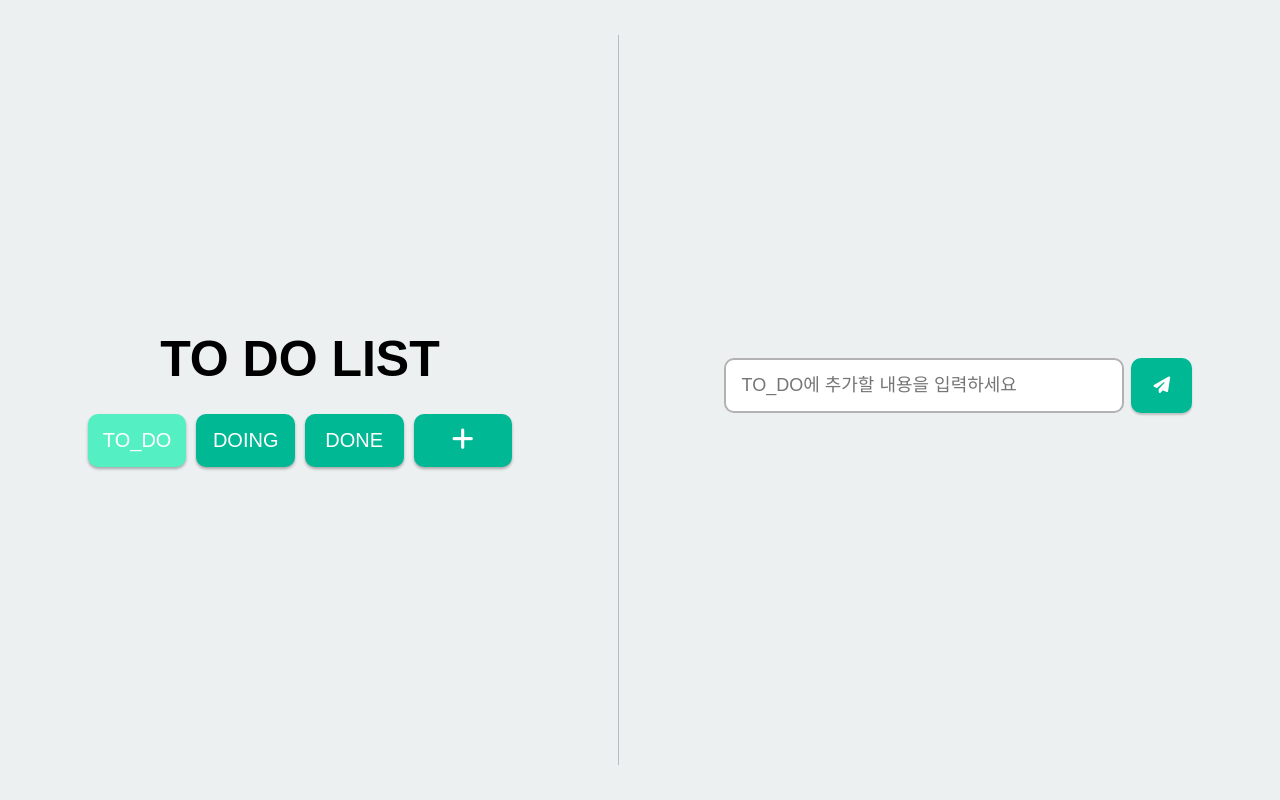
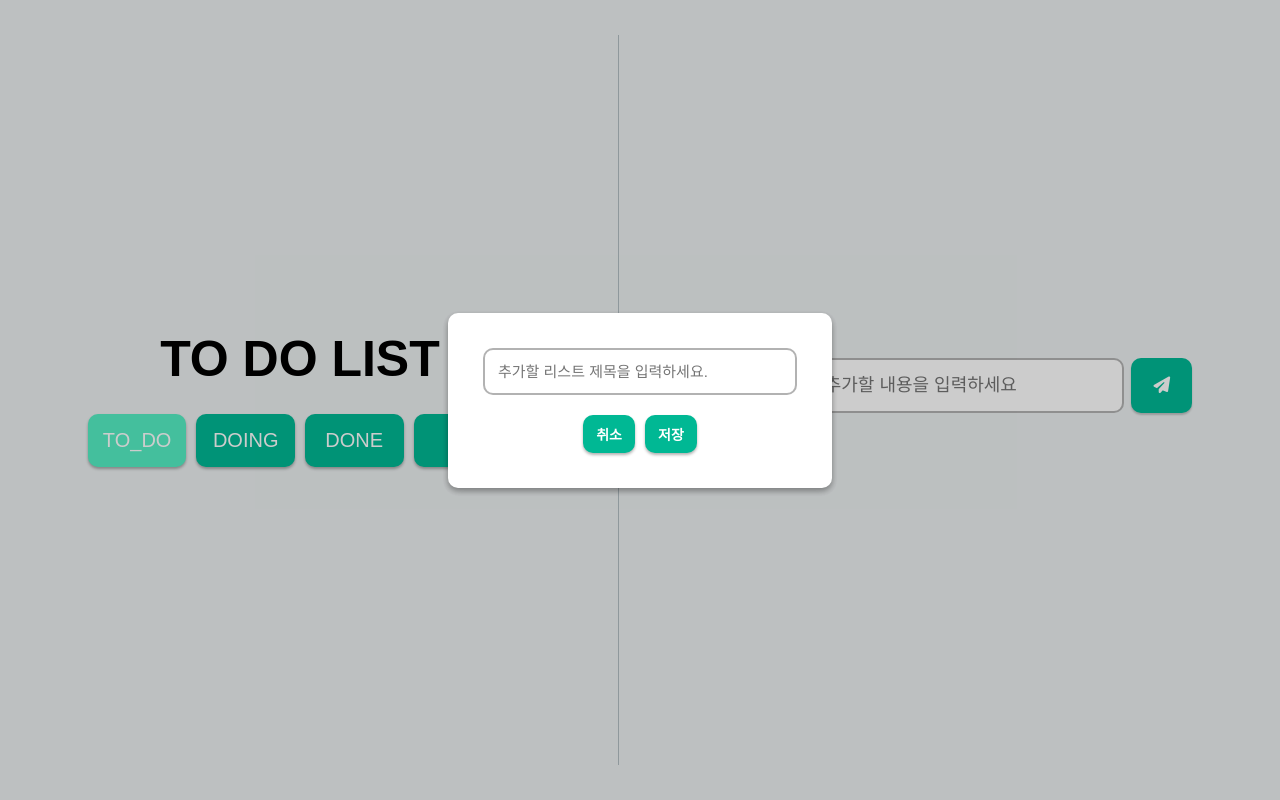
Before and after one commit to lee-yun-pyo/todolist-by-react, a React (Create React App) app: page / in a window 1280 px wide. Both pictures are taken after a click on the button 462 px from the left and 440 px from the top of the page. Built offline with nearby package versions, Linux system fonts and the light colour scheme.

Commit message:
#6 ModalAddList.tsx 생성

```diff
--- a/src/atoms.tsx
+++ b/src/atoms.tsx
@@ -35,3 +35,8 @@ export const toDoSelector = selector({
       return todos.filter((todo) => todo.category === category);
   },
 });
+
+export const AddListModalState = atom<boolean>({
+  key: "addListModal",
+  default: false,
+});
--- a/src/components/TodoList.tsx
+++ b/src/components/TodoList.tsx
@@ -1,8 +1,14 @@
 import CreateTodo from "./CreateTodo";
 import Todo from "./Todo";
-import { useRecoilValue, useRecoilState } from "recoil";
-import { toDoCategory, toDoSelector, Categories } from "../atoms";
+import { useRecoilValue, useRecoilState, useSetRecoilState } from "recoil";
+import {
+  toDoCategory,
+  toDoSelector,
+  Categories,
+  AddListModalState,
+} from "../atoms";
 import styled from "styled-components";
+import ModalAddList from "../etc/ModalAddList";
 
 const Container = styled.div`
   display: flex;
@@ -54,16 +60,15 @@ const Line = styled.div`
   background-color: #b2bec3;
 `;
 
-const List = styled.ul`
-  /* display: flex;
-  flex-direction: column; */
-`;
-
 function TodoList() {
   const todos = useRecoilValue(toDoSelector);
   const [category, setCategory] = useRecoilState(toDoCategory);
+  const setDisplayModal = useSetRecoilState(AddListModalState);
   const onClick = (event: React.MouseEvent<HTMLButtonElement>) => {
     setCategory(event.currentTarget.innerText as any);
+  };
+  const showModal = () => {
+    setDisplayModal(true);
   };
   return (
     <Container>
@@ -79,7 +84,7 @@ function TodoList() {
           <Button onClick={onClick} isActive={category === Categories.DONE}>
             {Categories.DONE}
           </Button>
-          <Button isActive={false}>
+          <Button isActive={false} onClick={showModal}>
             <i className="fa-solid fa-plus fa-lg"></i>
           </Button>
         </BtnDiv>
@@ -93,6 +98,8 @@ function TodoList() {
           ))}
         </ul>
       </div>
+
+      <ModalAddList />
     </Container>
   );
 }
--- /dev/null
+++ b/src/etc/ModalAddList.tsx
@@ -0,0 +1,127 @@
+import styled from "styled-components";
+import { useRecoilState } from "recoil";
+import { AddListModalState } from "../atoms";
+
+const Modal = styled.div<{ showModal: boolean }>`
+  position: fixed;
+  top: 0;
+  left: 0;
+  width: 100%;
+  height: 100%;
+  display: flex;
+  justify-content: center;
+  align-items: center;
+  display: ${(props) => (props.showModal ? "" : "none")};
+`;
+const Overlay = styled.div`
+  background-color: rgba(0, 0, 0, 0.2);
+  width: 100%;
+  height: 100%;
+  position: absolute;
+`;
+
+const Content = styled.div`
+  background-color: #fff;
+  position: relative;
+  width: 30%;
+  padding: 35px;
+  border-radius: 10px;
+  display: flex;
+  flex-direction: column;
+  align-items: center;
+  box-shadow: 0 3px 6px rgba(0, 0, 0, 0.16), 0 3px 6px rgba(0, 0, 0, 0.23);
+  transform: translateZ(1);
+  transition: transform 0.25s ease-out;
+  animation: mmslideIn 0.3s cubic-bezier(0, 0, 0.2, 1);
+  @keyframes mmfadeIn {
+    from {
+      opacity: 0;
+    }
+    to {
+      opacity: 1;
+    }
+  }
+
+  @keyframes mmfadeOut {
+    from {
+      opacity: 1;
+    }
+    to {
+      opacity: 0;
+    }
+  }
+
+  @keyframes mmslideIn {
+    from {
+      transform: translateY(15%);
+    }
+    to {
+      transform: translateY(0);
+    }
+  }
+
+  @keyframes mmslideOut {
+    from {
+      transform: translateY(0);
+    }
+    to {
+      transform: translateY(-10%);
+    }
+  }
+`;
+
+const Input = styled.input`
+  padding: 13px;
+  border-radius: 10px;
+  font-size: 15px;
+  border: none;
+  border: 2px solid rgba(0, 0, 0, 0.3);
+  width: 100%;
+  margin-bottom: 20px;
+  &:focus {
+    outline: none;
+    border-color: #00b894;
+  }
+`;
+
+const BtnDiv = styled.div``;
+
+const Btn = styled.button`
+  padding: 9px 13px;
+  font-size: 14px;
+  font-weight: 600;
+  background-color: #00b894;
+  border: none;
+  cursor: pointer;
+  border-radius: 10px;
+  color: white;
+  box-shadow: 0px 2px 3px rgba(0, 0, 0, 0.3);
+  transition: all 0.1s ease-in-out;
+  &:hover {
+    background-color: #55efc4;
+  }
+  :first-child {
+    margin-right: 10px;
+  }
+`;
+
+function ModalAddList() {
+  const [displayModal, setDisplayModal] = useRecoilState(AddListModalState);
+  const hideModal = () => {
+    setDisplayModal(false);
+  };
+  return (
+    <Modal showModal={displayModal}>
+      <Overlay onClick={hideModal} />
+      <Content>
+        <Input placeholder="추가할 리스트 제목을 입력하세요." />
+        <BtnDiv>
+          <Btn onClick={hideModal}>취소</Btn>
+          <Btn>저장</Btn>
+        </BtnDiv>
+      </Content>
+    </Modal>
+  );
+}
+
+export default ModalAddList;
```
